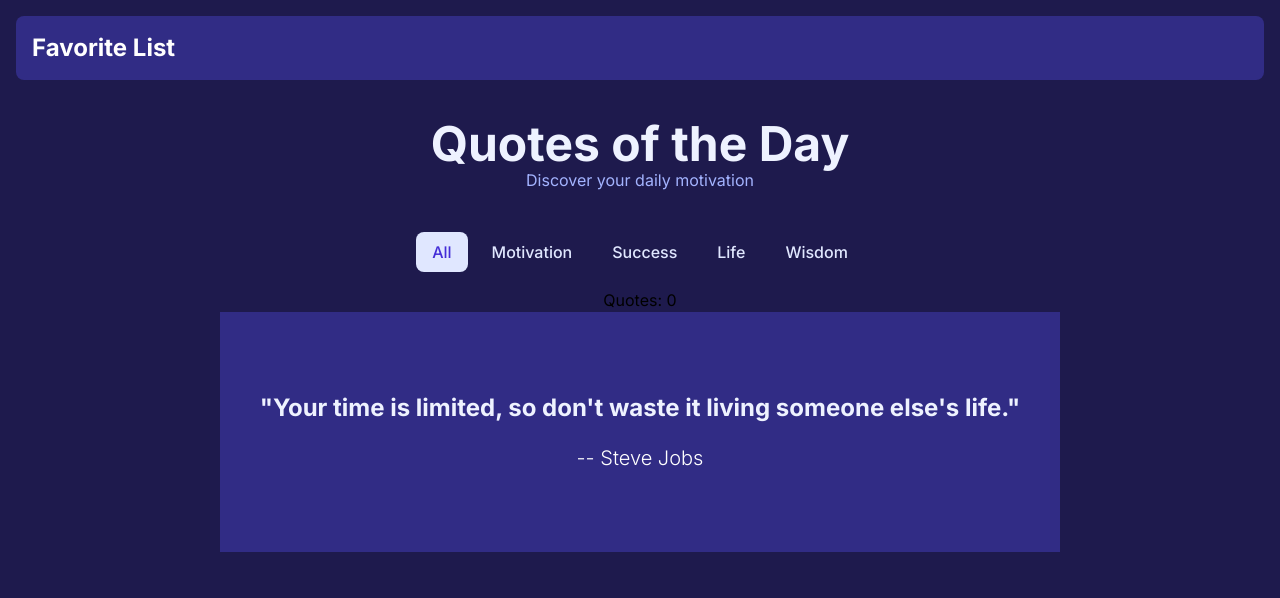
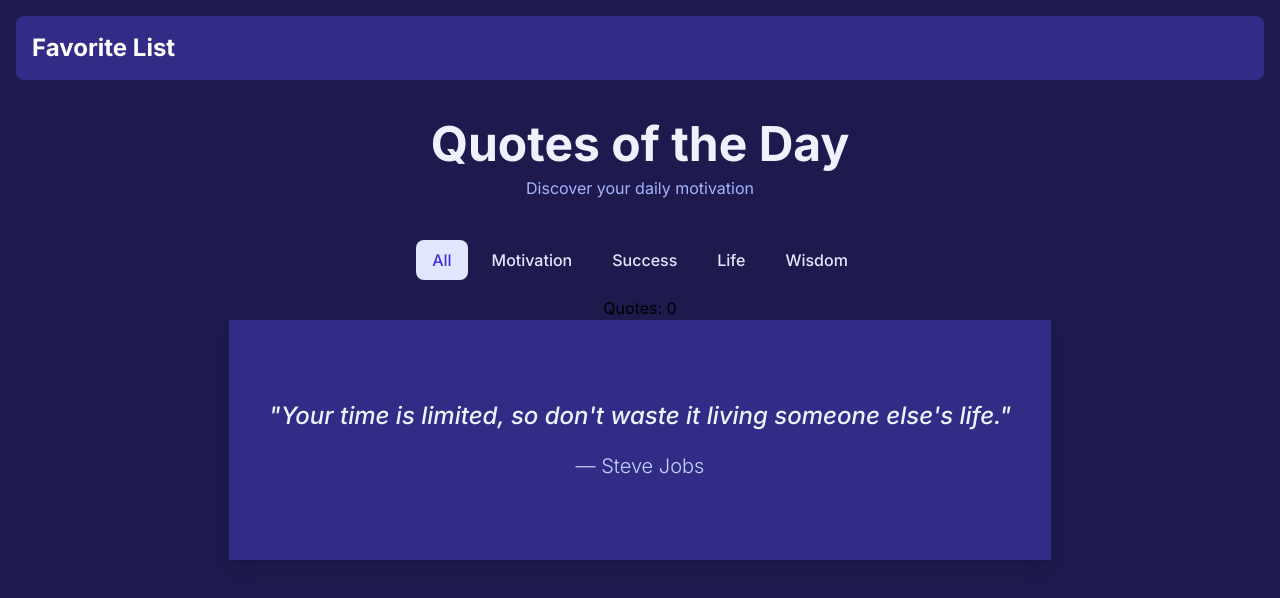
Before and after one commit to Nicron7/project-4, a React (Vite) app: page / in a window 1280 px wide. Shown: the top 598 px of the page. Built offline with nearby package versions, Linux system fonts and the light colour scheme.

Commit message:
style: add some styles

```diff
--- a/src/App.tsx
+++ b/src/App.tsx
@@ -8,30 +8,35 @@
 import { useCallback } from "react";
 
 interface Quote {
+  id: number;
   quote: string;
   author: string;
-  category: string;
+  category: "Motivation" | "Success" | "Life" | "Wisdom";
 }
 
 const quotes: Quote[] = [
   // --- Motivation ---
   {
+    id: 1,
     quote:
       "It is during our darkest moments that we must focus to see the light.",
     author: "Aristotle",
     category: "Motivation",
   },
   {
+    id: 2,
     quote: "Believe you can and you're halfway there.",
     author: "Theodore Roosevelt",
     category: "Motivation",
   },
   {
+    id: 3,
     quote: "Act as if what you do makes a difference. It does.",
     author: "William James",
     category: "Motivation",
   },
   {
+    id: 4,
     quote: "Don't watch the clock; do what it does. Keep going.",
     author: "Sam Levenson",
     category: "Motivation",
@@ -39,22 +44,26 @@
 
   // --- Success ---
   {
+    id: 5,
     quote: "The only way to do great work is to love what you do.",
     author: "Steve Jobs",
     category: "Success",
   },
   {
+    id: 6,
     quote:
       "Success is not final, failure is not fatal: It is the courage to continue that counts.",
     author: "Winston Churchill",
     category: "Success",
   },
   {
+    id: 7,
     quote: "The best way to predict the future is to create it.",
     author: "Peter Drucker",
     category: "Success",
   },
   {
+    id: 8,
     quote: "You miss 100% of the shots you don’t take.",
     author: "Wayne Gretzky",
     category: "Success",
@@ -62,22 +71,26 @@
 
   // --- Life ---
   {
+    id: 9,
     quote: "In the middle of every difficulty lies opportunity.",
     author: "Albert Einstein",
     category: "Life",
   },
   {
+    id: 10,
     quote: "Do what you can, with what you have, where you are.",
     author: "Theodore Roosevelt",
     category: "Life",
   },
   {
+    id: 11,
     quote:
       "Your time is limited, so don't waste it living someone else's life.",
     author: "Steve Jobs",
     category: "Life",
   },
   {
+    id: 12,
     quote:
       "Keep your face always toward the sunshine—and shadows will fall behind you.",
     author: "Walt Whitman",
@@ -86,18 +99,21 @@
 
   // --- Wisdom ---
   {
+    id: 13,
     quote:
       "Happiness is not something ready-made. It comes from your own actions.",
     author: "Dalai Lama",
     category: "Wisdom",
   },
   {
+    id: 14,
     quote:
       "What lies behind us and what lies before us are tiny matters compared to what lies within us.",
     author: "Ralph Waldo Emerson",
     category: "Wisdom",
   },
   {
+    id: 15,
     quote: "Dream big and dare to fail.",
     author: "Norman Vaughan",
     category: "Wisdom",
@@ -106,7 +122,7 @@
 
 function App() {
   const [count, setCount] = useState(0);
-  const [randomQuote, setRandomQuote] = useState(null);
+  const [randomQuote, setRandomQuote] = useState<Quote | null>(null);
   const [active, setActive] = useState("All");
 
   const filters = ["All", "Motivation", "Success", "Life", "Wisdom"];
@@ -134,7 +150,7 @@
   return (
     <Layout>
       <div className="flex flex-col items-center">
-        <h1 className="text-5xl font-bold text-indigo-50 mt-10">
+        <h1 className="text-5xl font-bold text-indigo-50 mt-10 mb-2">
           Quotes of the Day
         </h1>
         <p className="mb-10 text-indigo-300">Discover your daily motivation</p>
--- a/src/components/Card.tsx
+++ b/src/components/Card.tsx
@@ -5,9 +5,11 @@
 
 const Card: React.FC<CardProps> = ({ sentence, author }) => {
   return (
-    <div className="card bg-indigo-900 px-10 py-20 text-center">
-      <h2 className="text-2xl font-bold text-indigo-50 mb-5">"{sentence}"</h2>
-      <p className="text-xl text-white font-light">-- {author}</p>
+    <div className="card bg-indigo-900 px-10 py-20 text-center shadow-lg">
+      <h2 className="text-2xl font-medium text-indigo-50 mb-5 italic">
+        "{sentence}"
+      </h2>
+      <p className="text-xl text-indigo-200 font-light">— {author}</p>
     </div>
   );
 };
```
